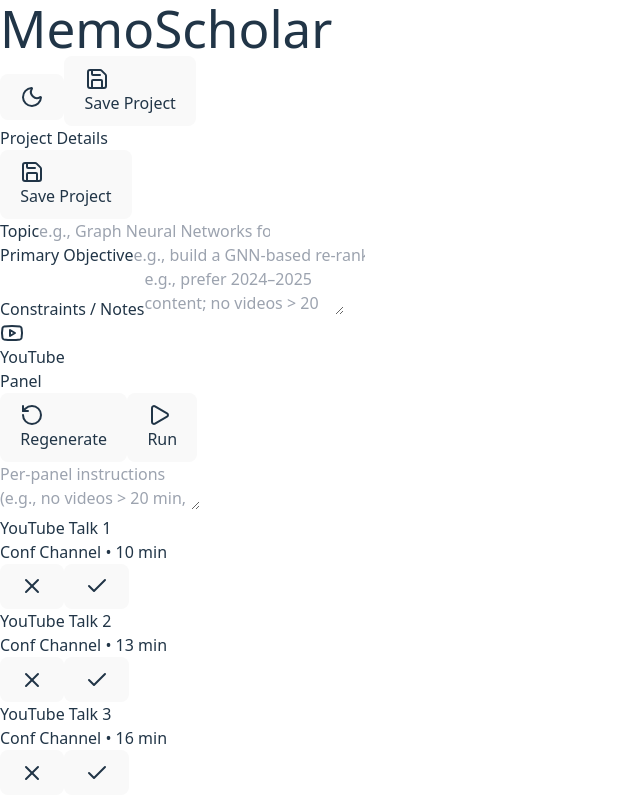
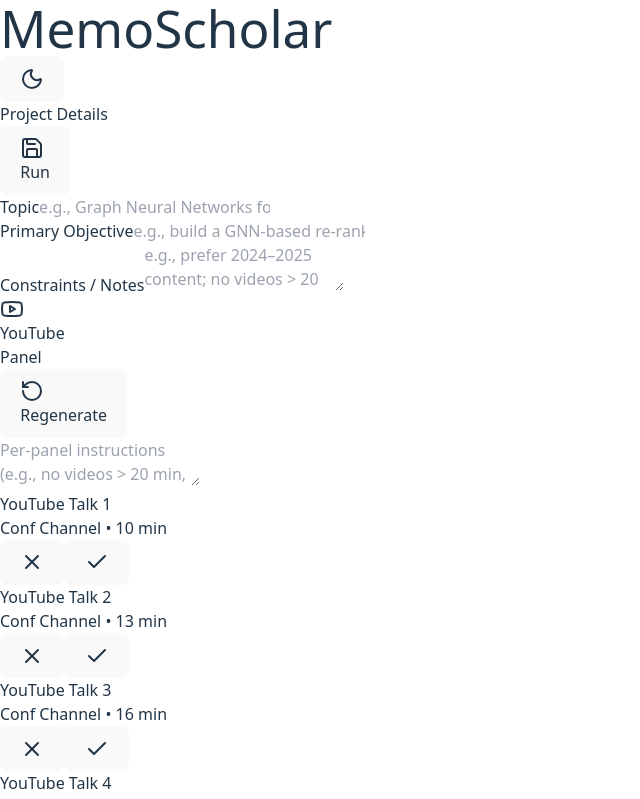
Before and after one commit to gomezc08/MemoScholar, a React (Vite) app in the folder frontend/memo-scholar/: page / in a window 1280 px wide. Shown: the top 799 px of the page, without its empty margins (0-640 px from the left). Built offline with nearby package versions, Linux system fonts and the light colour scheme.

Commit message:
modified buttons

```diff
--- a/frontend/memo-scholar/src/App.tsx
+++ b/frontend/memo-scholar/src/App.tsx
@@ -1,6 +1,6 @@
 import React, { useState, useEffect } from "react";
 import { motion } from "framer-motion";
-import { Check, X, Play, RotateCcw, Download, Youtube, FileText, Cpu, Sun, Moon, Save } from "lucide-react";
+import { Check, X, RotateCcw, Download, Youtube, FileText, Cpu, Sun, Moon, Save } from "lucide-react";
 import { Card, CardContent, CardHeader, CardTitle } from "@/components/ui/card";
 import { Button } from "@/components/ui/button";
 import { Badge } from "@/components/ui/badge";
@@ -83,9 +83,6 @@
             <Button size="sm" variant="outline" onClick={regenerate}>
               <RotateCcw className="h-4 w-4 mr-1" /> Regenerate
             </Button>
-            <Button size="sm">
-              <Play className="h-4 w-4 mr-1" /> Run
-            </Button>
           </div>
         </div>
       </CardHeader>
@@ -157,7 +154,7 @@
     window.print();
   };
 
-  const onSaveProject = async () => {
+  const onRun = async () => {
     const payload = { topic, objective, constraints };
     try {
       await fetch("/api/project/save", {
@@ -189,13 +186,7 @@
               >
                 {isDark ? <Sun className="h-4 w-4" /> : <Moon className="h-4 w-4" />}
               </Button>
-              <Button
-                size="sm"
-                className="bg-black text-white hover:bg-black/90"
-                onClick={onSaveProject}
-              >
-                <Save className="h-4 w-4 mr-2" /> Save Project
-              </Button>
+
             </div>
           </div>
         </div>
@@ -206,8 +197,8 @@
         <Card className="shadow-sm">
           <CardHeader className="flex items-center justify-between">
             <CardTitle className="text-lg">Project Details</CardTitle>
-            <Button onClick={onSaveProject} variant="default">
-              <Save className="h-4 w-4 mr-1" /> Save Project
+            <Button onClick={onRun} variant="default">
+              <Save className="h-4 w-4 mr-1" /> Run
             </Button>
           </CardHeader>
           <CardContent className="grid gap-4 sm:grid-cols-2">
--- a/frontend/memo-scholar/src/index.css
+++ b/frontend/memo-scholar/src/index.css
@@ -26,7 +26,6 @@
   --input: 214.3 31.8% 91.4%;
   --ring: 222.2 84% 4.9%;
   --radius: 0.5rem;
-
   font-family: system-ui, Avenir, Helvetica, Arial, sans-serif;
   line-height: 1.5;
   font-weight: 400;
```
